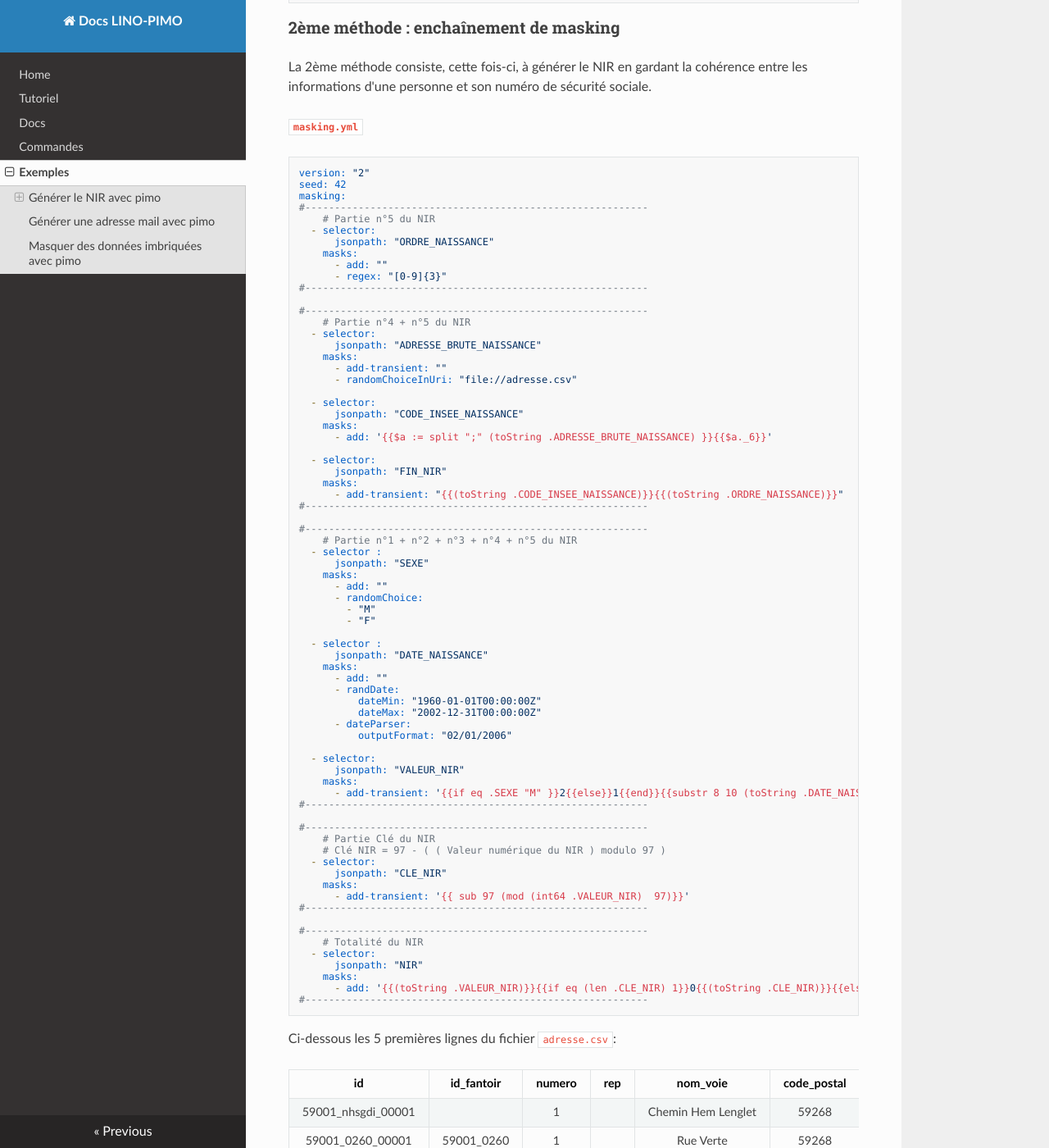
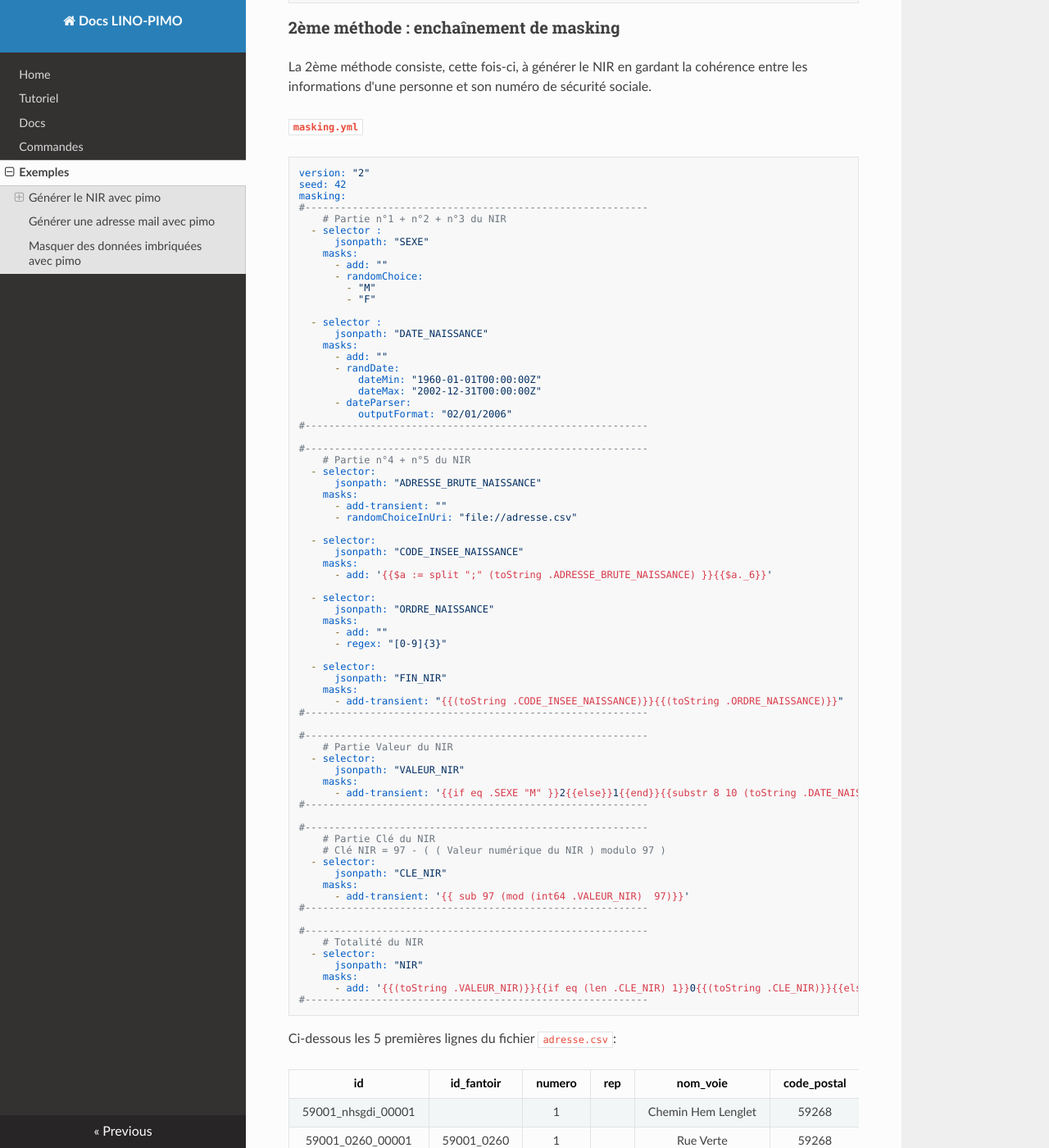
Before and after one commit to CGI-FR/lino-doc, an MkDocs documentation site: the page built from docs/example.md, in a window 1280 px wide and 1400 px high, scrolled down 1107 px. Shown: the whole window at 82% size. Built offline with MkDocs 1.6.1, drawn with Linux system fonts in a browser that asks for light colours; nearby versions of some CDN libraries; part of the change alters nothing that is shown; some of the changed text lies outside the part shown.

Commit message:
docs: refactor masking.yml nir

````diff
--- a/docs/example.md
+++ b/docs/example.md
@@ -61,35 +61,7 @@ version: "2"
 seed: 42
 masking:
 #----------------------------------------------------------
-    # Partie n°5 du NIR
-  - selector:
-      jsonpath: "ORDRE_NAISSANCE"
-    masks:
-      - add: ""
-      - regex: "[0-9]{3}"
-#----------------------------------------------------------
-
-#----------------------------------------------------------
-    # Partie n°4 + n°5 du NIR
-  - selector:
-      jsonpath: "ADRESSE_BRUTE_NAISSANCE"
-    masks:
-      - add-transient: ""
-      - randomChoiceInUri: "file://adresse.csv"
-
-  - selector:
-      jsonpath: "CODE_INSEE_NAISSANCE"
-    masks:
-      - add: '{{$a := split ";" (toString .ADRESSE_BRUTE_NAISSANCE) }}{{$a._6}}'
-
-  - selector:
-      jsonpath: "FIN_NIR"
-    masks:
-      - add-transient: "{{(toString .CODE_INSEE_NAISSANCE)}}{{(toString .ORDRE_NAISSANCE)}}"
-#----------------------------------------------------------
-
-#----------------------------------------------------------
-    # Partie n°1 + n°2 + n°3 + n°4 + n°5 du NIR
+    # Partie n°1 + n°2 + n°3 du NIR
   - selector :
       jsonpath: "SEXE"
     masks:
@@ -107,7 +79,35 @@ masking:
           dateMax: "2002-12-31T00:00:00Z"
       - dateParser:
           outputFormat: "02/01/2006"
+#----------------------------------------------------------
 
+#----------------------------------------------------------
+    # Partie n°4 + n°5 du NIR
+  - selector:
+      jsonpath: "ADRESSE_BRUTE_NAISSANCE"
+    masks:
+      - add-transient: ""
+      - randomChoiceInUri: "file://adresse.csv"
+
+  - selector:
+      jsonpath: "CODE_INSEE_NAISSANCE"
+    masks:
+      - add: '{{$a := split ";" (toString .ADRESSE_BRUTE_NAISSANCE) }}{{$a._6}}'
+
+  - selector:
+      jsonpath: "ORDRE_NAISSANCE"
+    masks:
+      - add: ""
+      - regex: "[0-9]{3}"
+
+  - selector:
+      jsonpath: "FIN_NIR"
+    masks:
+      - add-transient: "{{(toString .CODE_INSEE_NAISSANCE)}}{{(toString .ORDRE_NAISSANCE)}}"
+#----------------------------------------------------------
+
+#----------------------------------------------------------
+    # Partie Valeur du NIR
   - selector:
       jsonpath: "VALEUR_NIR"
     masks:
@@ -143,15 +143,15 @@ Ci-dessous les 5 premières lignes du fichier `adresse.csv`:
 | 59001_0260_00005   | 59001_0260 | 5      |     | Rue Verte          | 59268       | 59001      | Abancourt   |                             |                      | 715140.52 | 7015123.37 | 3.211955 | 50.23393  |       |        | ABANCOURT            | RUE VERTE          | inconnue        | inconnue        |
 
 ```console
-pimo -c masking.yml --empty-input -r 5 | jq -c '{"SEXE": .SEXE, "DATE NAISSANCE": .DATE_NAISSANCE, "LIEU NAISSANCE": .CODE_INSEE_NAISSANCE, "ORDRE NAISSANCE": .ORDRE_NAISSANCE, "NIR": .NIR}'
+pimo -c masking.yml --empty-input -r 5
 ```
 
 ```json
-{"SEXE":"F","DATE NAISSANCE":"12/12/1990","LIEU NAISSANCE":"59001","ORDRE NAISSANCE":"384","NIR":"190125900138430"}
-{"SEXE":"M","DATE NAISSANCE":"01/02/1994","LIEU NAISSANCE":"59001","ORDRE NAISSANCE":"071","NIR":"294025900107134"}
-{"SEXE":"F","DATE NAISSANCE":"23/02/2000","LIEU NAISSANCE":"59001","ORDRE NAISSANCE":"634","NIR":"100025900163453"}
-{"SEXE":"F","DATE NAISSANCE":"11/02/1986","LIEU NAISSANCE":"59001","ORDRE NAISSANCE":"379","NIR":"186025900137971"}
-{"SEXE":"F","DATE NAISSANCE":"21/08/1972","LIEU NAISSANCE":"59001","ORDRE NAISSANCE":"439","NIR":"172085900143917"}
+{"SEXE":"F","DATE_NAISSANCE":"12/12/1990","CODE_INSEE_NAISSANCE":"59001","ORDRE_NAISSANCE":"384","NIR":"190125900138430"}
+{"SEXE":"M","DATE_NAISSANCE":"01/02/1994","CODE_INSEE_NAISSANCE":"59001","ORDRE_NAISSANCE":"071","NIR":"294025900107134"}
+{"SEXE":"F","DATE_NAISSANCE":"23/02/2000","CODE_INSEE_NAISSANCE":"59001","ORDRE_NAISSANCE":"634","NIR":"100025900163453"}
+{"SEXE":"F","DATE_NAISSANCE":"11/02/1986","CODE_INSEE_NAISSANCE":"59001","ORDRE_NAISSANCE":"379","NIR":"186025900137971"}
+{"SEXE":"F","DATE_NAISSANCE":"21/08/1972","CODE_INSEE_NAISSANCE":"59001","ORDRE_NAISSANCE":"439","NIR":"172085900143917"}
 ```
 
 ## Générer une adresse mail avec pimo
````
